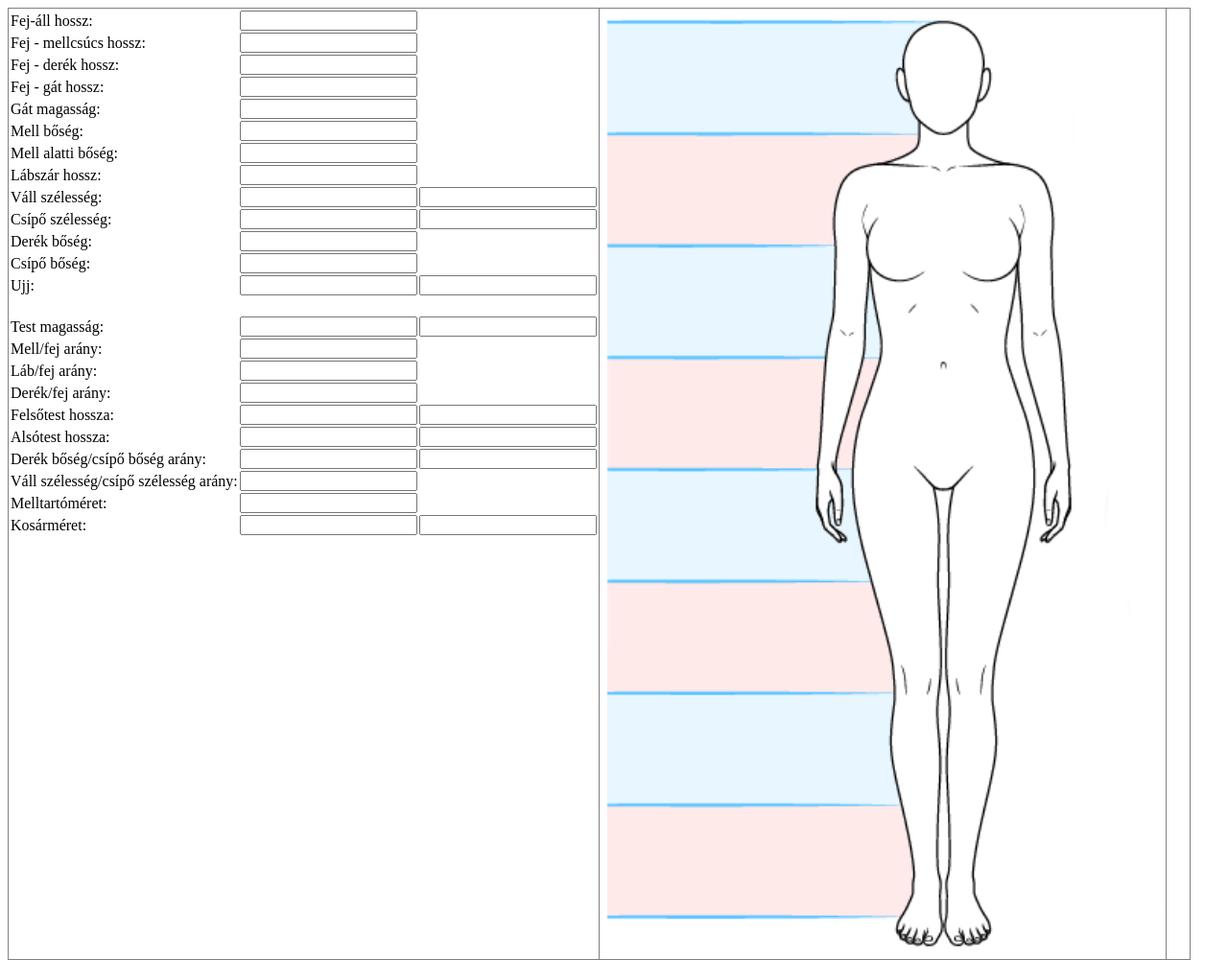
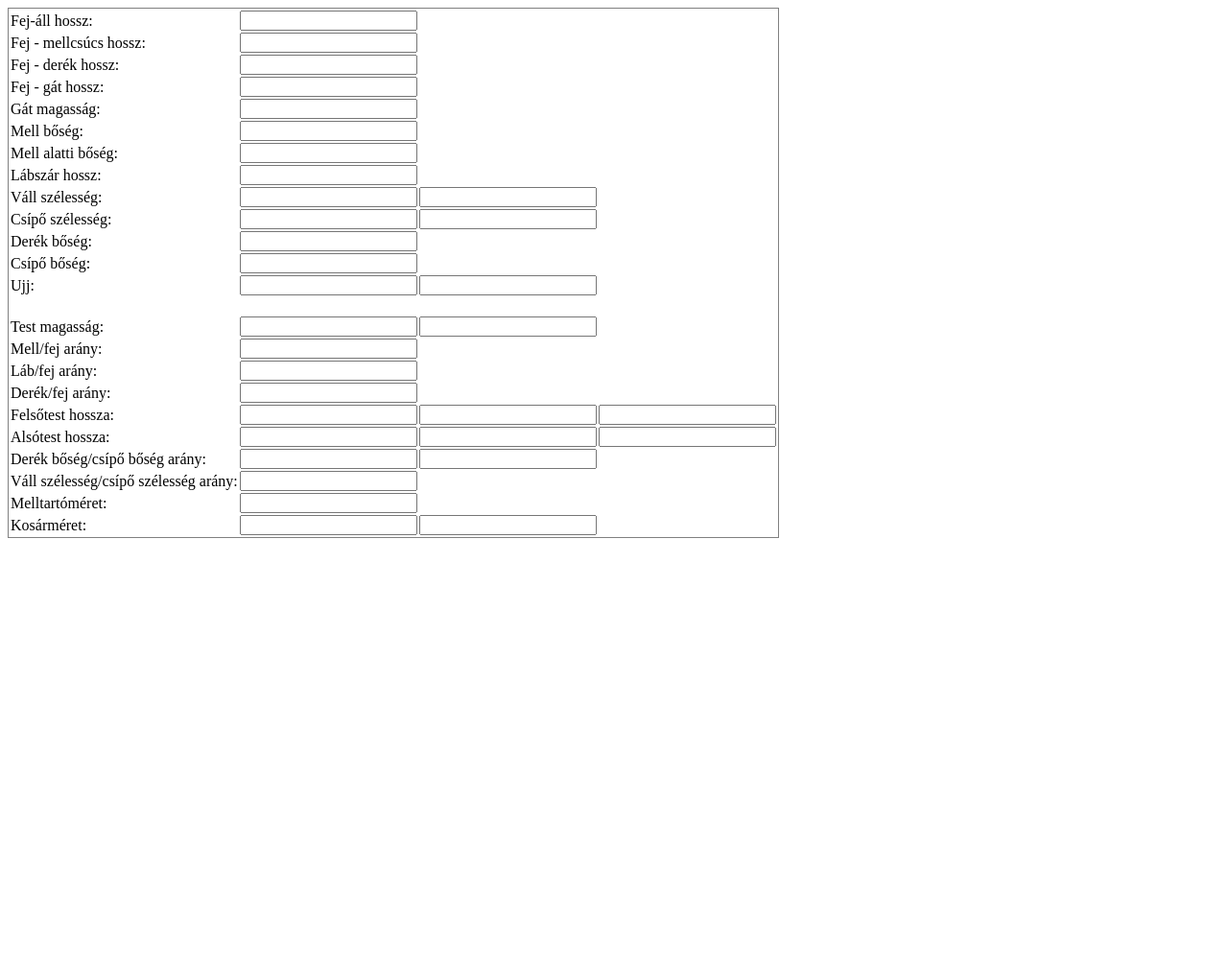
Before and after one commit to elszben/stylist, a plain HTML site: page index.html in a window 1280 px wide. Shown: the whole page at 96% size. After the commit the page ends 800 px from the top, so only its background shows below. Drawn offline with Linux system fonts and the light colour scheme.

Commit message:
- Removed picture - Print out difference

```diff
--- a/index.html
+++ b/index.html
@@ -7,7 +7,7 @@
 </head>
 <table border="1" style="border-collapse: collapse;">
     <tr>
-        <td style="vertical-align: top; width: 50%;">
+        <td style="vertical-align: top; width: 100%;">
             <table border="0" style="border-collapse: collapse;  width: 100%; height: 100%;">
                 <tr>
                     <td>Fej-áll hossz:</td>
@@ -88,11 +88,13 @@
                     <td>Felsőtest hossza:</td>
                     <td><input id="upper_body" readonly="true"></input></td>
                     <td><input id="upper_body_meta" readonly="true"></input></td>
+                    <td><input id="upper_body_meta2" readonly="true"></input></td>
                 </tr>
                 <tr>
                     <td>Alsótest hossza:</td>
                     <td><input id="lower_body" readonly="true"></input></td>
                     <td><input id="lower_body_meta" readonly="true"></input></td>
+                    <td><input id="lower_body_meta2" readonly="true"></input></td>
                 </tr>
                 <tr>
                     <td>Derék bőség/csípő bőség arány:</td>
@@ -111,37 +113,6 @@
                     <td>Kosárméret:</td>
                     <td><input id="cup_size" readonly="true"></input></td>
                     <td><input id="cup_size_meta" readonly="true"></input></td>
-                </tr>
-            </table>
-        </td>
-        <td style="width: 48%; vertical-align: top; padding: 0;">
-            <img src="body.png" alt="Your Image" style="width: 100%; height: 100%; object-fit: cover;">
-        </td>
-        <td style="vertical-align: top; height: 100%; width: 2%;">
-            <table border="0" style="vertical-align: top; width: 100%; height: 100%; border-collapse: collapse;">
-                <tr id="highlight1" style="background-color: #FFFFFF;">
-                    <td></td>
-                </tr>
-                <tr id="highlight2" style="background-color: #FFFFFF;">
-                    <td></td>
-                </tr>
-                <tr id="highlight3" style="background-color: #FFFFFF;">
-                    <td></td>
-                </tr>
-                <tr id="highlight4" style="background-color: #FFFFFF;">
-                    <td></td>
-                </tr>
-                <tr id="highlight5" style="background-color: #FFFFFF;">
-                    <td></td>
-                </tr>
-                <tr id="highlight6" style="background-color: #FFFFFF;">
-                    <td></td>
-                </tr>
-                <tr id="highlight7" style="background-color: #FFFFFF;">
-                    <td></td>
-                </tr>
-                <tr id="highlight8" style="background-color: #FFFFFF;">
-                    <td></td>
                 </tr>
             </table>
         </td>
@@ -275,15 +246,25 @@
     }
 
     let upperBodyMeta = new DisplayedAttribute("upper_body_meta")
+    let upperBodyMeta2 = new DisplayedAttribute("upper_body_meta2")
     upperBodyMeta.refresh = function () {
-        if (headInseamLengthValue.getValue() > inseamHeightValue.getValue()) {
-            upperBodyMeta.Set("hosszabb")
+        let diff = headInseamLengthValue.getValue() - inseamHeightValue.getValue()
+        if (diff > 0) {
+            upperBodyMeta.Set(`hosszabb ${diff} cm-rel`)
+            if (diff > 15) {
+                upperBodyMeta2.Set("szignifikáns")
+            }
         }
     }
     let lowerBodyMeta = new DisplayedAttribute("lower_body_meta")
+    let lowerBodyMeta2 = new DisplayedAttribute("lower_body_meta2")
     lowerBodyMeta.refresh = function () {
-        if (inseamHeightValue.getValue() > headInseamLengthValue.getValue()) {
-            lowerBodyMeta.Set("hosszabb")
+        diff = inseamHeightValue.getValue() - headInseamLengthValue.getValue()
+        if (diff > 0) {
+            upperBodyMeta.Set(`hosszabb ${diff} cm-rel`)
+            if (diff > 15) {
+                lowerBodyMeta2.Set("szignifikáns")
+            }
         }
     }
     let fingersMeta = new DisplayedAttribute("fingers_meta")
```
